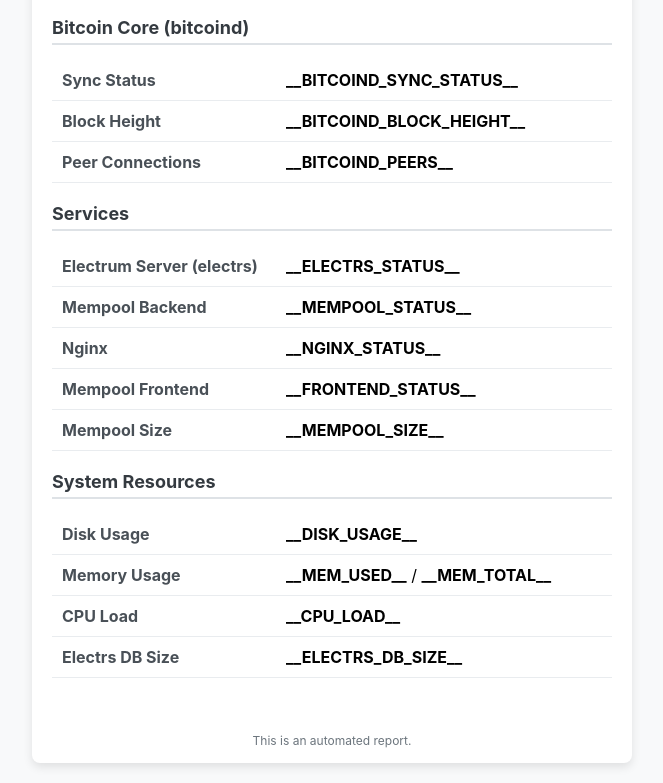
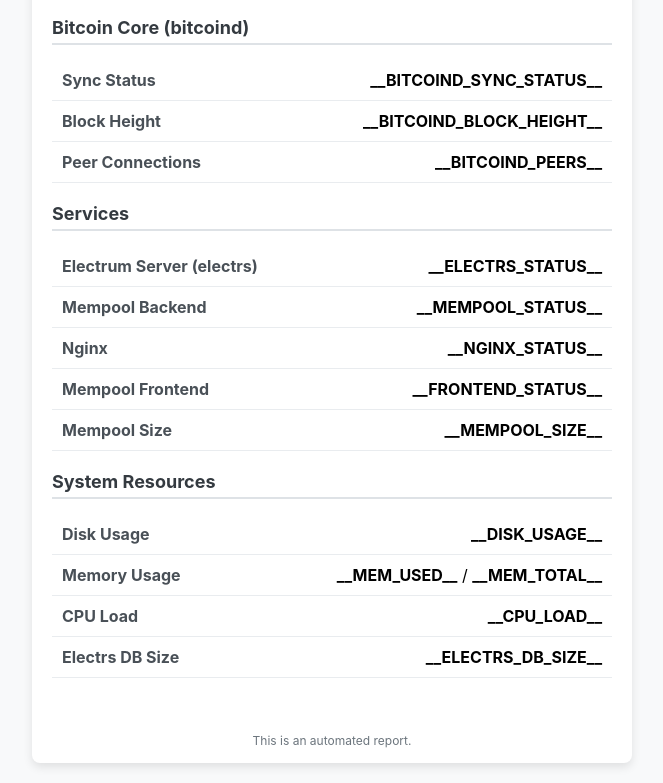
Before and after one commit to JustAnotherDevFromLA/bitcoin_knots_node, a plain HTML site: page alert_manager/templates/daily_report.html in a window 1280 px wide. Shown: the part 114-897 px from the top of the page, without its empty margins (308-971 px from the left). Drawn offline with Linux system fonts and the light colour scheme.

```diff
--- a/alert_manager/config.yaml
+++ b/alert_manager/config.yaml
@@ -41,10 +41,10 @@
   mem_usage_warn_percent: 90
 
   # Trigger a WARNING if CPU load (1-minute average) exceeds this value
-  cpu_load_warn: 1.5
+  cpu_load_warn: 80
 
 # -- Advanced Settings -------------------------------------------------------
 # File to store the line number of the last processed log entry
 # This helps prevent duplicate alerts from being sent.
 last_processed_log_entry_file: "/home/bitcoin_knots_node/bitcoin_node_helper/alert_manager/last_processed_log.txt"
-health_report_log_file: "/home/bitcoin_knots_node/bitcoin_node_helper/system_health_report.log"
+health_report_log_file: "/home/bitcoin_knots_node/bitcoin_node_helper/logs/system_health_report.log"
--- a/alert_manager/templates/daily_report.html
+++ b/alert_manager/templates/daily_report.html
@@ -5,16 +5,17 @@
 <meta name="viewport" content="width=device-width, initial-scale=1.0">
 <title>Bitcoin Node Health Report</title>
 <style>
-    body { font-family: -apple-system, BlinkMacSystemFont, 'Segoe UI', Roboto, 'Helvetica Neue', Arial, sans-serif; background-color: #f8f9fa; margin: 0; padding: 0; }
-    .container { max-width: 600px; margin: 20px auto; background-color: #ffffff; border-radius: 8px; box-shadow: 0 4px 10px rgba(0,0,0,0.1); overflow: hidden; }
+    body { font-family: -apple-system, BlinkMacSystemFont, 'Segoe UI', Roboto, 'Helvetica Neue', Arial, sans-serif; background-color: #f8f9fa; margin: 0; padding: 0; text-align: center; }
+    .container { max-width: 600px; margin: 20px auto; background-color: #ffffff; border-radius: 8px; box-shadow: 0 4px 10px rgba(0,0,0,0.1); overflow: hidden; text-align: left; } /* Align container content to left */
     .header { background-color: #0056b3; color: #ffffff; padding: 20px; text-align: center; }
     .header h1 { margin: 0; font-size: 24px; }
     .content { padding: 20px; }
     .section { margin-bottom: 20px; }
-    .section h2 { font-size: 18px; color: #343a40; margin-top: 0; border-bottom: 2px solid #dee2e6; padding-bottom: 5px;}
-    .metrics-table { width: 100%; border-collapse: collapse; }
+    .section h2 { font-size: 18px; color: #343a40; margin-top: 0; border-bottom: 2px solid #dee2e6; padding-bottom: 5px; text-align: left; }
+    .metrics-table { width: 100%; border-collapse: collapse; text-align: left; } /* Align table content to left */
     .metrics-table td { padding: 10px; border-bottom: 1px solid #e9ecef; }
     .metrics-table td:first-child { font-weight: bold; color: #495057; width: 40%; }
+    .metrics-table td:last-child { text-align: right; }
     .status { font-weight: bold; text-transform: capitalize; }
     .footer { text-align: center; padding: 15px; font-size: 12px; color: #6c757d; }
 </style>
@@ -29,28 +30,28 @@
         <div class="section">
             <h2>Bitcoin Core (bitcoind)</h2>
             <table class="metrics-table">
-                <tr><td>Sync Status</td><td><span class="status" style="color: __BITCOIND_COLOR__;">__BITCOIND_SYNC_STATUS__</span></td></tr>
-                <tr><td>Block Height</td><td><b>__BITCOIND_BLOCK_HEIGHT__</b></td></tr>
-                <tr><td>Peer Connections</td><td><b>__BITCOIND_PEERS__</b></td></tr>
+                <tr><td>Sync Status</td><td style="text-align: right;"><span style="display: inline-block; min-width: 80px; text-align: center;"><span class="status" style="color: __BITCOIND_COLOR__;">__BITCOIND_SYNC_STATUS__</span></span></td></tr>
+                <tr><td>Block Height</td><td style="text-align: right;"><span style="display: inline-block; min-width: 80px; text-align: center;"><b>__BITCOIND_BLOCK_HEIGHT__</b></span></td></tr>
+                <tr><td>Peer Connections</td><td style="text-align: right;"><span style="display: inline-block; min-width: 80px; text-align: center;"><b>__BITCOIND_PEERS__</b></span></td></tr>
             </table>
         </div>
         <div class="section">
             <h2>Services</h2>
             <table class="metrics-table">
-                <tr><td>Electrum Server (electrs)</td><td><span class="status" style="color: __ELECTRS_COLOR__;">__ELECTRS_STATUS__</span></td></tr>
-                <tr><td>Mempool Backend</td><td><span class="status" style="color: __MEMPOOL_COLOR__;">__MEMPOOL_STATUS__</span></td></tr>
-                <tr><td>Nginx</td><td><span class="status" style="color: __NGINX_COLOR__;">__NGINX_STATUS__</span></td></tr>
-                <tr><td>Mempool Frontend</td><td><span class="status" style="color: __FRONTEND_COLOR__;">__FRONTEND_STATUS__</span></td></tr>
-                <tr><td>Mempool Size</td><td><b>__MEMPOOL_SIZE__</b></td></tr>
+                <tr><td>Electrum Server (electrs)</td><td style="text-align: right;"><span style="display: inline-block; min-width: 80px; text-align: center;"><span class="status" style="color: __ELECTRS_COLOR__;">__ELECTRS_STATUS__</span></span></td></tr>
+                <tr><td>Mempool Backend</td><td style="text-align: right;"><span style="display: inline-block; min-width: 80px; text-align: center;"><span class="status" style="color: __MEMPOOL_COLOR__;">__MEMPOOL_STATUS__</span></span></td></tr>
+                <tr><td>Nginx</td><td style="text-align: right;"><span style="display: inline-block; min-width: 80px; text-align: center;"><span class="status" style="color: __NGINX_COLOR__;">__NGINX_STATUS__</span></span></td></tr>
+                <tr><td>Mempool Frontend</td><td style="text-align: right;"><span style="display: inline-block; min-width: 80px; text-align: center;"><span class="status" style="color: __FRONTEND_COLOR__;">__FRONTEND_STATUS__</span></span></td></tr>
+                <tr><td>Mempool Size</td><td style="text-align: right;"><span style="display: inline-block; min-width: 80px; text-align: center;"><b>__MEMPOOL_SIZE__</b></span></td></tr>
             </table>
         </div>
         <div class="section">
             <h2>System Resources</h2>
             <table class="metrics-table">
-                <tr><td>Disk Usage</td><td><b>__DISK_USAGE__</b></td></tr>
-                <tr><td>Memory Usage</td><td><b>__MEM_USED__</b> / <b>__MEM_TOTAL__</b></td></tr>
-                <tr><td>CPU Load</td><td><b>__CPU_LOAD__</b></td></tr>
-                <tr><td>Electrs DB Size</td><td><b>__ELECTRS_DB_SIZE__</b></td></tr>
+                <tr><td>Disk Usage</td><td style="text-align: right;"><span style="display: inline-block; min-width: 80px; text-align: center;"><b>__DISK_USAGE__</b></span></td></tr>
+                <tr><td>Memory Usage</td><td style="text-align: right;"><span style="display: inline-block; min-width: 80px; text-align: center;"><b>__MEM_USED__</b> / <b>__MEM_TOTAL__</b></span></td></tr>
+                <tr><td>CPU Load</td><td style="text-align: right;"><span style="display: inline-block; min-width: 80px; text-align: center;"><b>__CPU_LOAD__</b></span></td></tr>
+                <tr><td>Electrs DB Size</td><td style="text-align: right;"><span style="display: inline-block; min-width: 80px; text-align: center;"><b>__ELECTRS_DB_SIZE__</b></span></td></tr>
             </table>
         </div>
     </div>
--- a/last_reported_line.txt
+++ /dev/null
@@ -1 +0,0 @@
-494
```
Also changed, not shown: docs/DOCS.md (renamed from DOCS.md), 21 other files.
